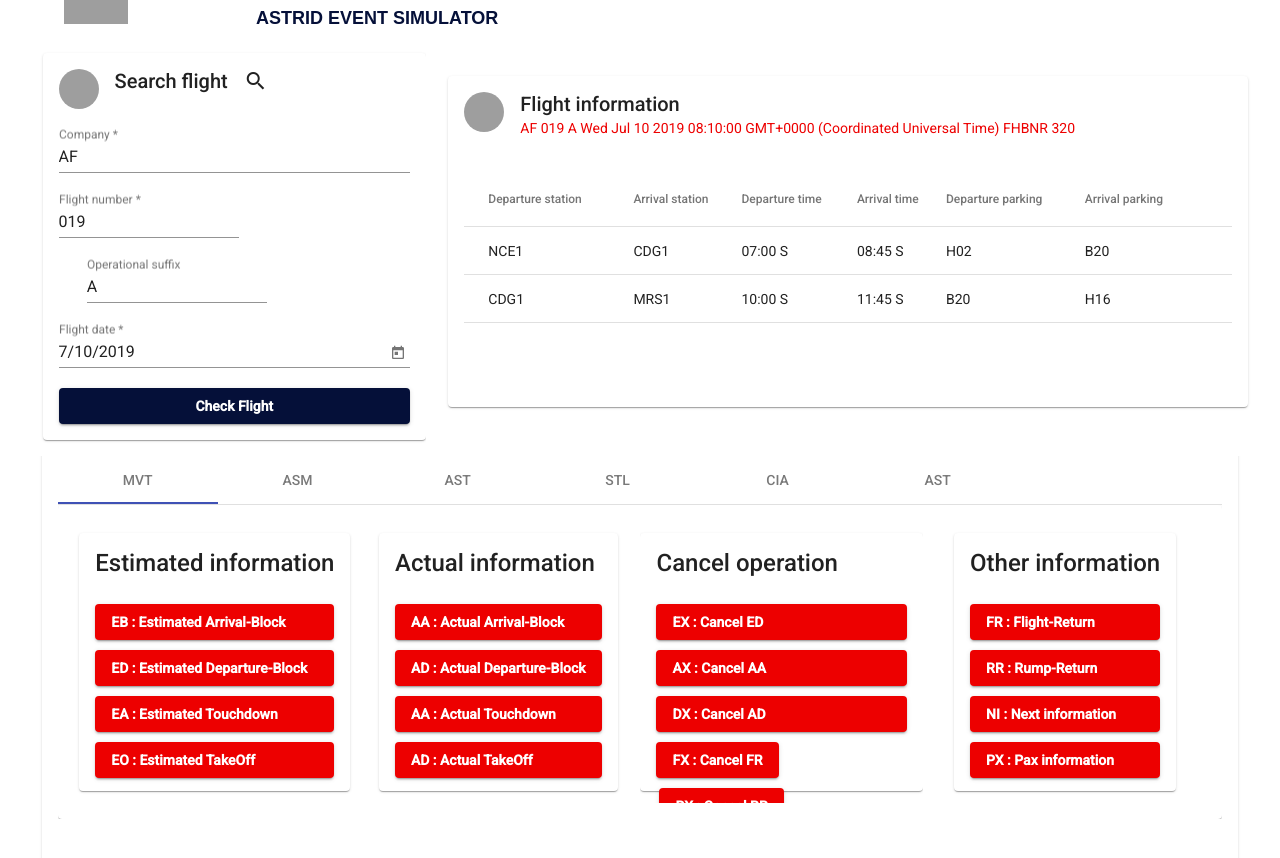
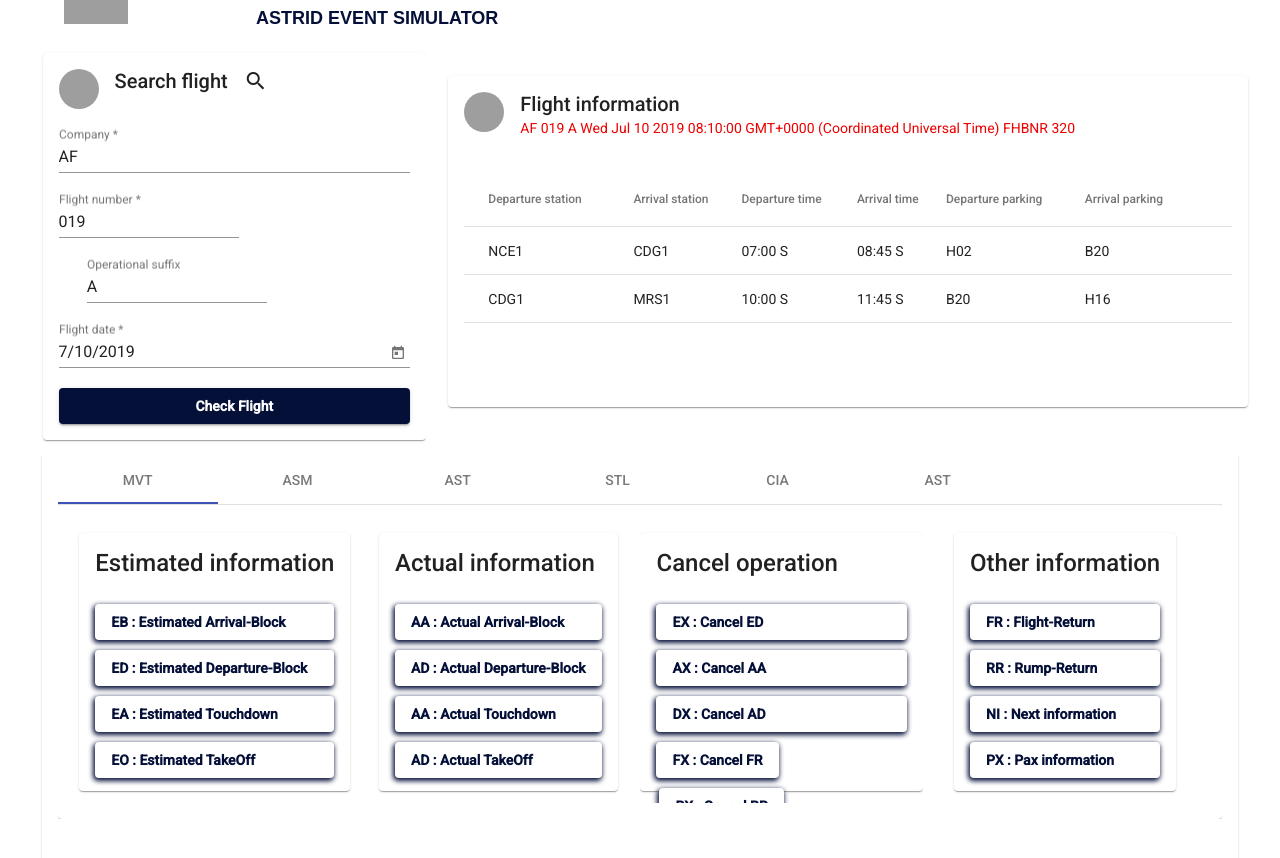
Before and after one commit to mohamedtra/Maquette_Angular, an Angular app in the folder Simulator-App/: page / in a window 1280 px wide. Shown: the top 858 px of the page. Built offline with nearby package versions, Linux system fonts and the light colour scheme; grey boxes are pictures that could not be loaded.

Commit message:
eviter conflit

```diff
--- a/Simulator-App/src/app/app.component.ts
+++ b/Simulator-App/src/app/app.component.ts
@@ -19,6 +19,8 @@
     this.flight.aircraftRegistration = 'FHBNR';
     this.flight.aircraftType = '320';
     this.flight.flightIdentifierDate = new Date();
+    this.flight.currentArrival = new Date();
+    this.flight.touchdown = new Date();
 
     this.flight.flightLegs = [];
 
--- a/Simulator-App/src/app/components/simulator/events-type-msg-mvt/events-type-msg-mvt.component.css
+++ b/Simulator-App/src/app/components/simulator/events-type-msg-mvt/events-type-msg-mvt.component.css
@@ -7,18 +7,22 @@
 .mat-list2 button {
     width: 15%;
     margin: 5%;
-
+    /* #051039 */
 
 
 }
 .mat-raised-button {
   font-weight: bold;
-  color:white;
-  background-color:#ed0000;
+  color:#051039;
+  background-color:white;
   text-align: justify;
+  /* border: 2px solid #051039; */
+  box-shadow: -1px 2px 5px 1px
+
 }
 .mat-raised-button:hover{
-  background-color: #051039
+  background-color:#ed0000 ;
+  color: white;
 }
 
 mat-raised-button {
--- a/Simulator-App/src/app/components/simulator/mvt-dialog/aa-msg-dialog/aa-msg-dialog.component.html
+++ b/Simulator-App/src/app/components/simulator/mvt-dialog/aa-msg-dialog/aa-msg-dialog.component.html
@@ -1,12 +1,12 @@
 
 <h1 mat-dialog-title> {{data.flight.company}} - Actual Arrival</h1>
 <div>
-<mat-label>Current arrival : {{data.flight.company}} </mat-label><br>
-<mat-label>Touchdown : {{data.flight.company}} </mat-label>
+<mat-label>Current arrival : {{data.flight.currentArrival | date: 'medium'}} </mat-label><br>
+<mat-label>Touchdown : {{data.flight.touchdown | date: 'medium'}} </mat-label>
 </div>
 <div class="pop">
  <mat-form-field>
-   <input matInput placeholder=" Actual arrival(Format : hh:mm) <default: 0950>">
+   <input matInput placeholder=" Actual arrival (Format : hh:mm) <default: 0950>">
  </mat-form-field>
 
  <mat-form-field>
--- a/Simulator-App/src/app/models/flight.ts
+++ b/Simulator-App/src/app/models/flight.ts
@@ -9,4 +9,6 @@
   aircraftRegistration: string;
   flightIdentifierDate: Date;
   flightLegs: Array<FlightLeg>;
+  currentArrival: Date;
+  touchdown: Date;
 }
--- a/Simulator-App/src/app/models/flightLeg.ts
+++ b/Simulator-App/src/app/models/flightLeg.ts
@@ -6,4 +6,5 @@
   arrPkg: string;
   depTime: string;
   arrTime: string;
+
 }
```
